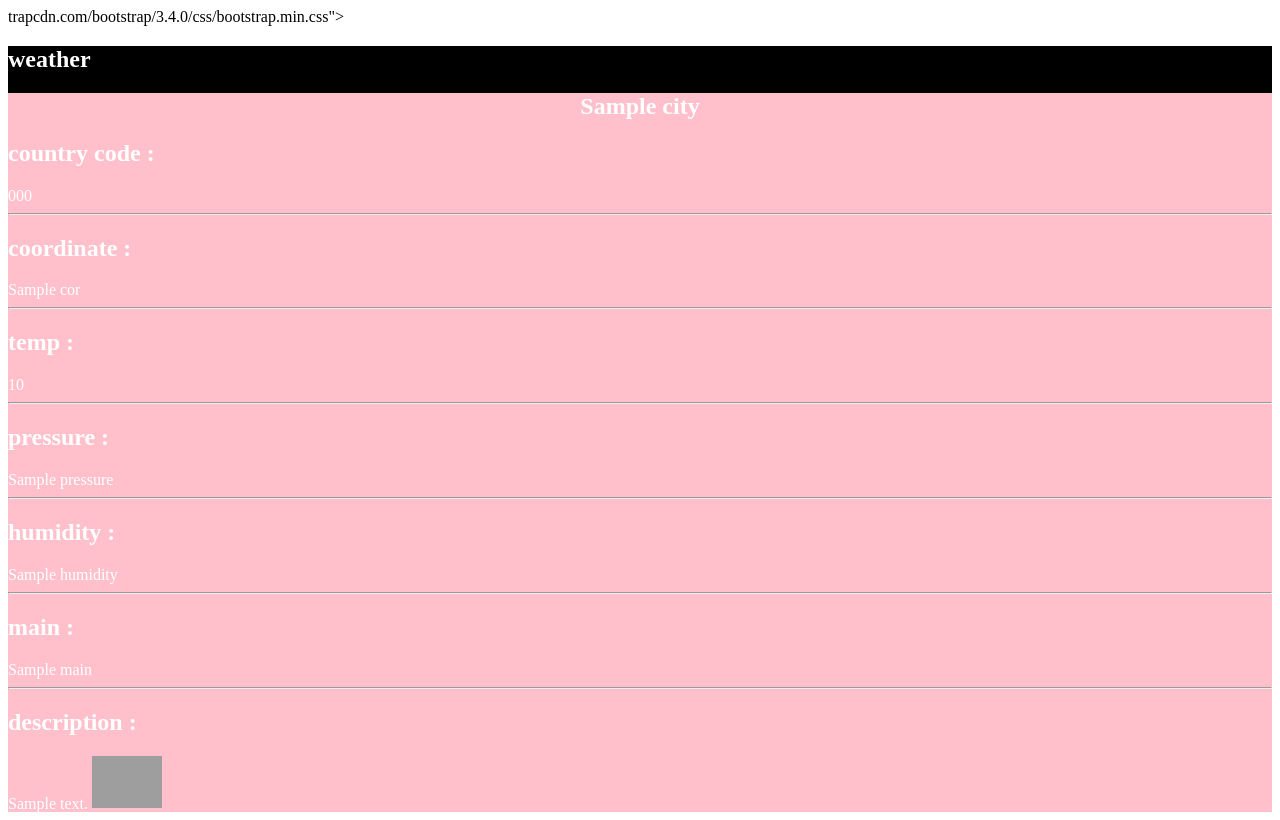
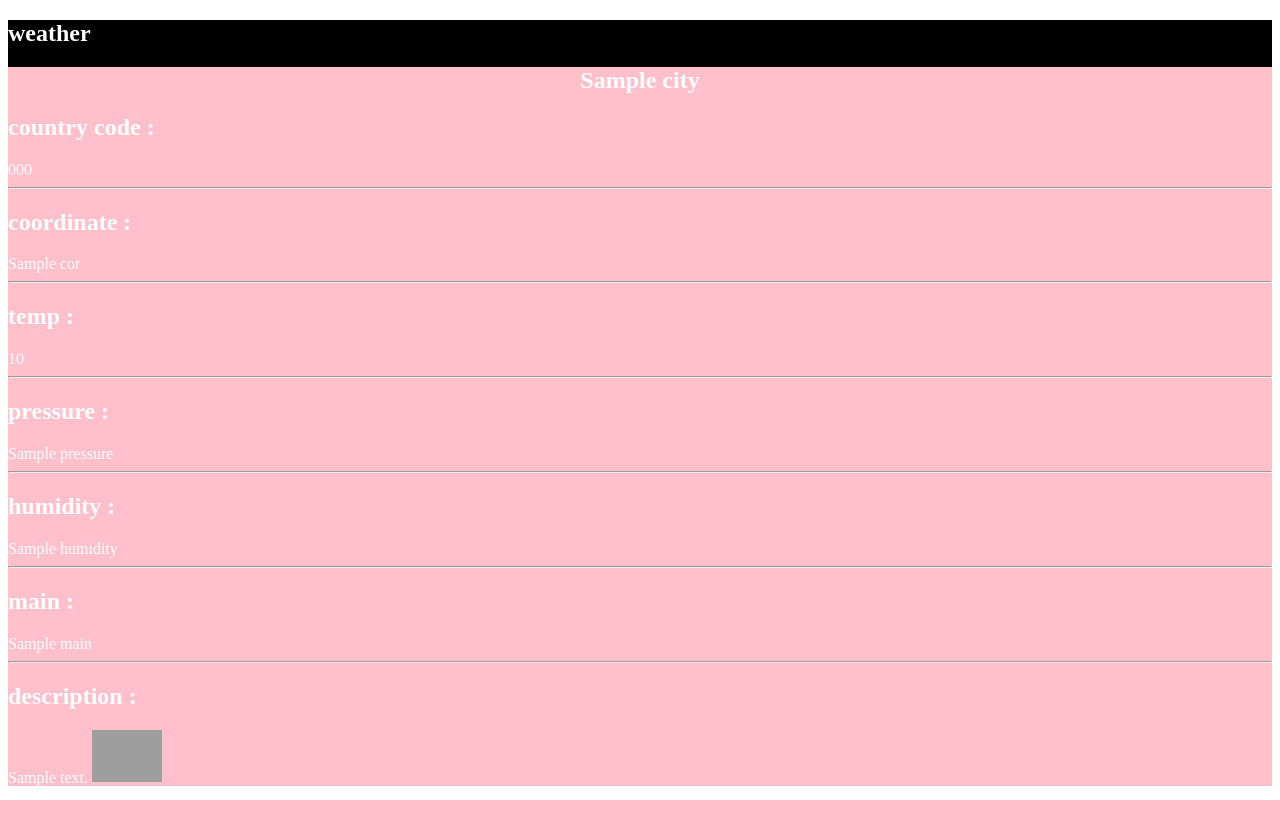
Before and after one commit to ItunuIjila/Weather-App-using-Django, a Django app: template weatherappproject/weatherapp/templates/index.html in a window 1280 px wide. Run offline with Django 4.2, Linux system fonts and the light colour scheme; the template is opened without the code that fills it: most values are stand-ins (such as "Sample title", 1, 10 or a date in 2020); some libraries are stand-ins or nearby versions; grey boxes are pictures that could not be loaded.

Commit message:
Update index.html

```diff
--- a/weatherappproject/weatherapp/templates/index.html
+++ b/weatherappproject/weatherapp/templates/index.html
@@ -1,10 +1,5 @@
 <!DOCTYPE html>
-<html lang="en" dir="ltr">
 
-trapcdn.com/bootstrap/3.4.0/css/bootstrap.min.css">
-
-  <!-- jQuery library -->
-  <script src="https://ajax.googleapis.com/ajax/libs/jquery/3.4.1/jquery.min.js"></script>
 
 
 
```
